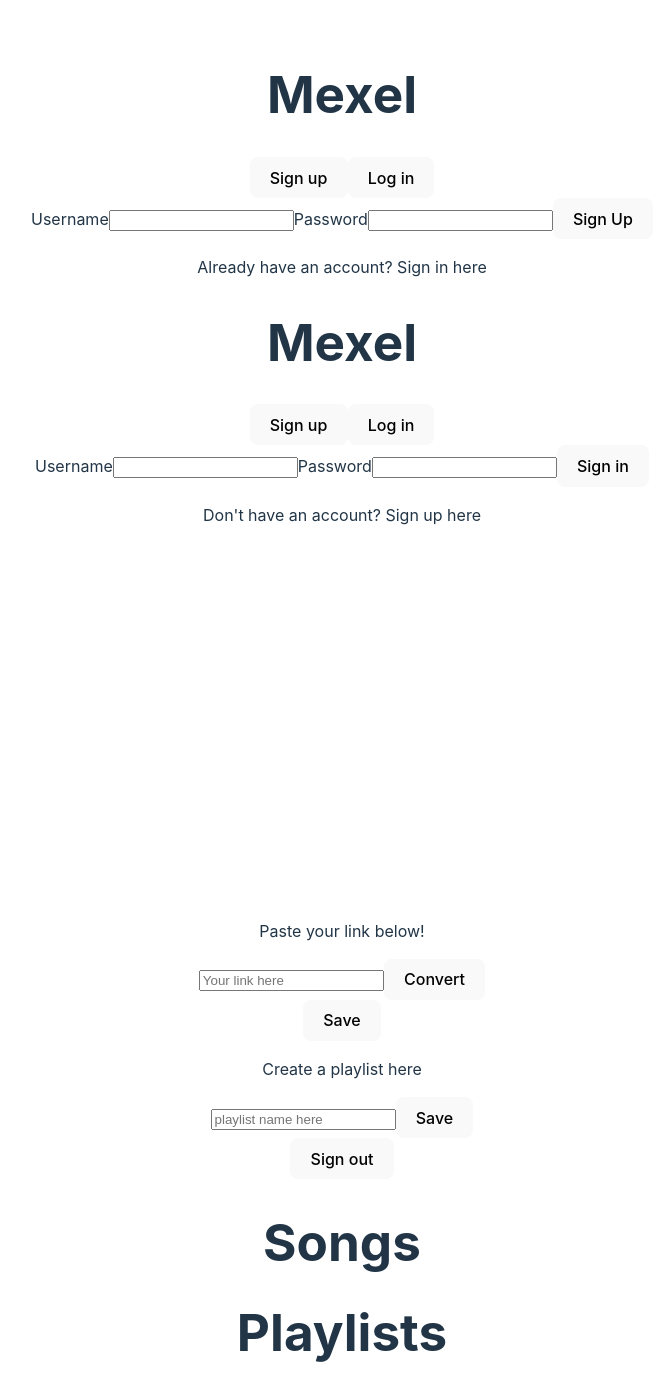
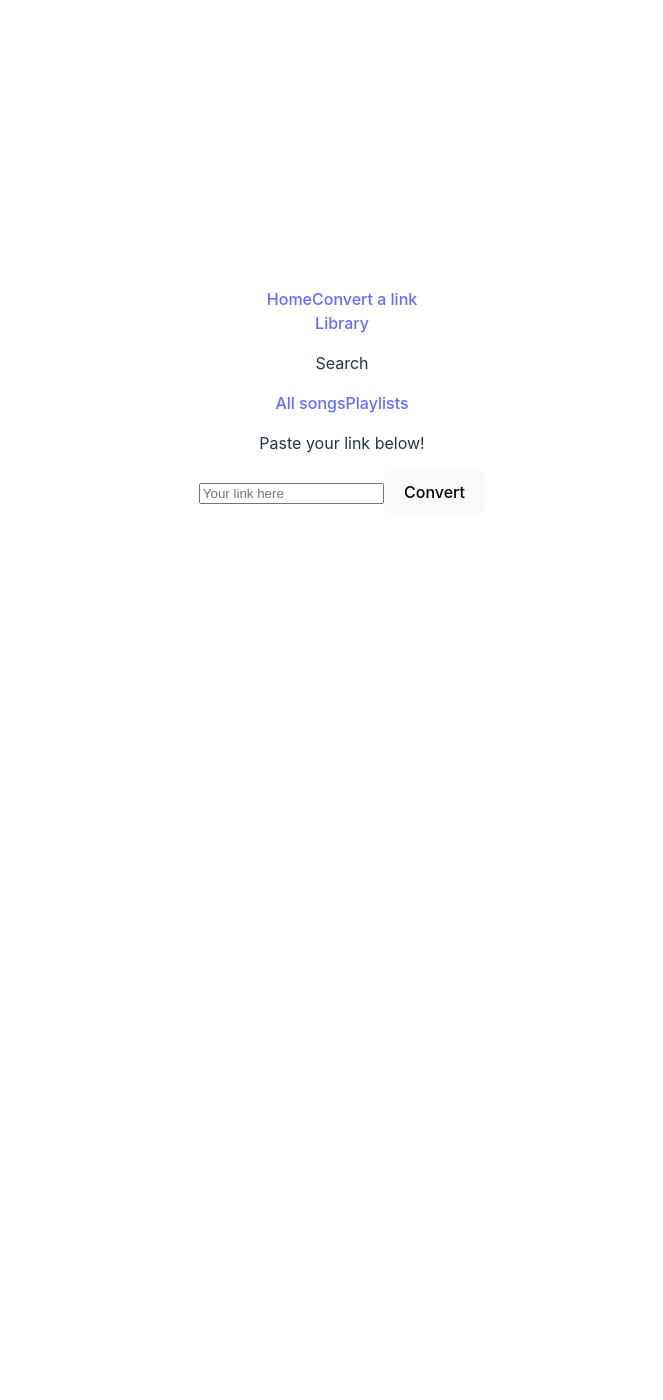
Before and after one commit to tran-christopher/Mexel, a React (Vite) app in the folder client/: page / in a window 1280 px wide. Shown: the top 1400 px of the page, without its empty margins (298-961 px from the left). After the commit the page ends 800 px from the top, so only its background shows below. Built offline with nearby package versions, Linux system fonts and the light colour scheme.

Commit message:
Implemented basic routing between pages #3

```diff
--- a/client/src/Components/LeftMenu.tsx
+++ b/client/src/Components/LeftMenu.tsx
@@ -1,14 +1,26 @@
-export function LeftMenu() {
+import { Link, Outlet } from 'react-router-dom';
+
+type LeftMenuProps = {
+  handleSongs: () => void;
+  handlePlaylists: () => void;
+};
+
+export function LeftMenu({ handleSongs, handlePlaylists }: LeftMenuProps) {
   return (
     <div>
-      <h1>Home</h1>
-      <h2>Add a Song</h2>
+      <Link to="/">Home</Link>
+      <Link to="/">Convert a link</Link>
       <div>
-        <h3>Library</h3>
+        <Link to="">Library</Link>
         <p>Search</p>
-        <p>All songs</p>
-        <p>Playlists</p>
+        <Link onClick={handleSongs} to="/saved-songs">
+          All songs
+        </Link>
+        <Link onClick={handlePlaylists} to="/saved-playlists">
+          Playlists
+        </Link>
       </div>
+      <Outlet />
     </div>
   );
 }
--- a/client/src/Components/Mexel.tsx
+++ b/client/src/Components/Mexel.tsx
@@ -1,11 +1,12 @@
+import { Routes, Route } from 'react-router-dom';
 import { SignInPage } from './SignInPage';
 import { SignUpPage } from './SignUpPage';
 import { InputPage } from './InputPage';
 import { Save } from './Save';
-// import { LeftMenu } from './LeftMenu';
+import { LeftMenu } from './LeftMenu';
 import { SavedSongs } from './SavedSongs';
 import { SavedPlaylists } from './SavedPlaylists';
-import { FormEvent, useState } from 'react';
+import { useState } from 'react';
 import React from 'react';
 import { default as _ReactPlayer } from 'react-player/lazy';
 import { ReactPlayerProps } from 'react-player/types/lib';
@@ -15,7 +16,7 @@ const ReactPlayer = _ReactPlayer as unknown as React.FC<ReactPlayerProps>;
 export function Mexel() {
   const [source, setSource] = useState('');
   const [video, setVideo] = useState({});
-  const [playlistName, setPlaylistName] = useState({});
+  const [newPlaylistName, setNewPlaylistName] = useState({});
   const [allSongs, setAllSongs] = useState([]);
   const [allPlaylists, setAllPlaylists] = useState([]);
 
@@ -72,8 +73,8 @@ export function Mexel() {
         throw new Error(`fetch error ${response.status}`);
       }
       const data = await response.json();
-      setPlaylistName(data);
-      console.log(playlistName);
+      setNewPlaylistName(data);
+      console.log(newPlaylistName);
     } catch (error) {
       console.error(error);
     }
@@ -100,6 +101,7 @@ export function Mexel() {
 
   async function getAllSongs() {
     try {
+      setAllSongs([]);
       const userId = localStorage.getItem('user signed in');
       console.log(userId);
       console.log(typeof userId);
@@ -123,6 +125,7 @@ export function Mexel() {
 
   async function getAllPlaylists() {
     try {
+      setAllPlaylists([]);
       const userId = localStorage.getItem('user signed in');
       const response = await fetch('/api/get-all-playlists', {
         method: 'POST',
@@ -144,25 +147,34 @@ export function Mexel() {
     }
   }
 
-  function handleSignOut(event: FormEvent) {
-    event.preventDefault();
-    localStorage.clear();
-  }
-
   return (
-    <div>
-      <SignUpPage />
-      <SignInPage />
-      <ReactPlayer controls url={source} />
-      <InputPage onSubmit={getSongAndTitle} />
-      <Save onSave={saveSongAndTitle} />
-      <PlaylistInputPage onSubmit={createPlaylist} />
-      {/* /* <LeftMenu /> */}
-      <form onSubmit={handleSignOut}>
-        <button type="submit">Sign out</button>
-      </form>
-      <SavedSongs allSongsArray={allSongs} />
-      <SavedPlaylists allPlaylistsArray={allPlaylists} />
-    </div>
+    <Routes>
+      <Route
+        path="/"
+        element={
+          <LeftMenu
+            handlePlaylists={getAllPlaylists}
+            handleSongs={getAllSongs}
+          />
+        }>
+        <Route path="/sign-up" element={<SignUpPage />} />
+        <Route path="/sign-in" element={<SignInPage />} />
+        <Route path="/player" element={<ReactPlayer controls url={source} />} />
+        <Route index element={<InputPage onSubmit={getSongAndTitle} />} />
+        <Route path="/save" element={<Save onSave={saveSongAndTitle} />} />
+        <Route
+          path="/save-playlist"
+          element={<PlaylistInputPage onSubmit={createPlaylist} />}
+        />
+        <Route
+          path="/saved-songs"
+          element={<SavedSongs allSongsArray={allSongs} />}
+        />
+        <Route
+          path="/saved-playlists"
+          element={<SavedPlaylists allPlaylistsArray={allPlaylists} />}
+        />
+      </Route>
+    </Routes>
   );
 }
--- a/client/src/Components/SignInPage.tsx
+++ b/client/src/Components/SignInPage.tsx
@@ -1,6 +1,8 @@
 import { FormEvent } from 'react';
+import { useNavigate } from 'react-router-dom';
 
 export function SignInPage() {
+  const navigate = useNavigate();
   async function handleSubmit(event: FormEvent<HTMLFormElement>) {
     event.preventDefault();
     try {
@@ -27,8 +29,12 @@ export function SignInPage() {
     <div>
       <div>
         <h1>Mexel</h1>
-        <button type="button">Sign up</button>
-        <button type="button">Log in</button>
+        <button onClick={() => navigate('/sign-up')} type="button">
+          Sign up
+        </button>
+        <button onClick={() => navigate('/sign-in')} type="button">
+          Log in
+        </button>
       </div>
       <form onSubmit={handleSubmit}>
         <label htmlFor="username">Username</label>
--- a/client/src/Components/SignUpPage.tsx
+++ b/client/src/Components/SignUpPage.tsx
@@ -1,6 +1,8 @@
 import { FormEvent } from 'react';
+import { useNavigate } from 'react-router-dom';
 
 export function SignUpPage() {
+  const navigate = useNavigate();
   async function handleSubmit(event: FormEvent<HTMLFormElement>) {
     event.preventDefault();
     try {
@@ -20,14 +22,19 @@ export function SignUpPage() {
     } catch (error) {
       console.error(error);
     }
+    navigate('/sign-in');
   }
 
   return (
     <div>
       <div>
         <h1>Mexel</h1>
-        <button type="button">Sign up</button>
-        <button type="button">Log in</button>
+        <button onClick={() => navigate('/sign-up')} type="button">
+          Sign up
+        </button>
+        <button onClick={() => navigate('/sign-in')} type="button">
+          Log in
+        </button>
       </div>
       <form onSubmit={handleSubmit}>
         <label htmlFor="username">Username</label>
--- a/client/src/main.tsx
+++ b/client/src/main.tsx
@@ -2,9 +2,12 @@ import React from 'react';
 import ReactDOM from 'react-dom/client';
 import App from './App';
 import './index.css';
+import { BrowserRouter } from 'react-router-dom';
 
 ReactDOM.createRoot(document.getElementById('root')!).render(
   <React.StrictMode>
-    <App />
+    <BrowserRouter>
+      <App />
+    </BrowserRouter>
   </React.StrictMode>
 );
```
Also changed, not shown: client/src/Components/SignOutPage.tsx (added, +16 -0 lines), 1 other file (tests, documents, lock files or other folders).
